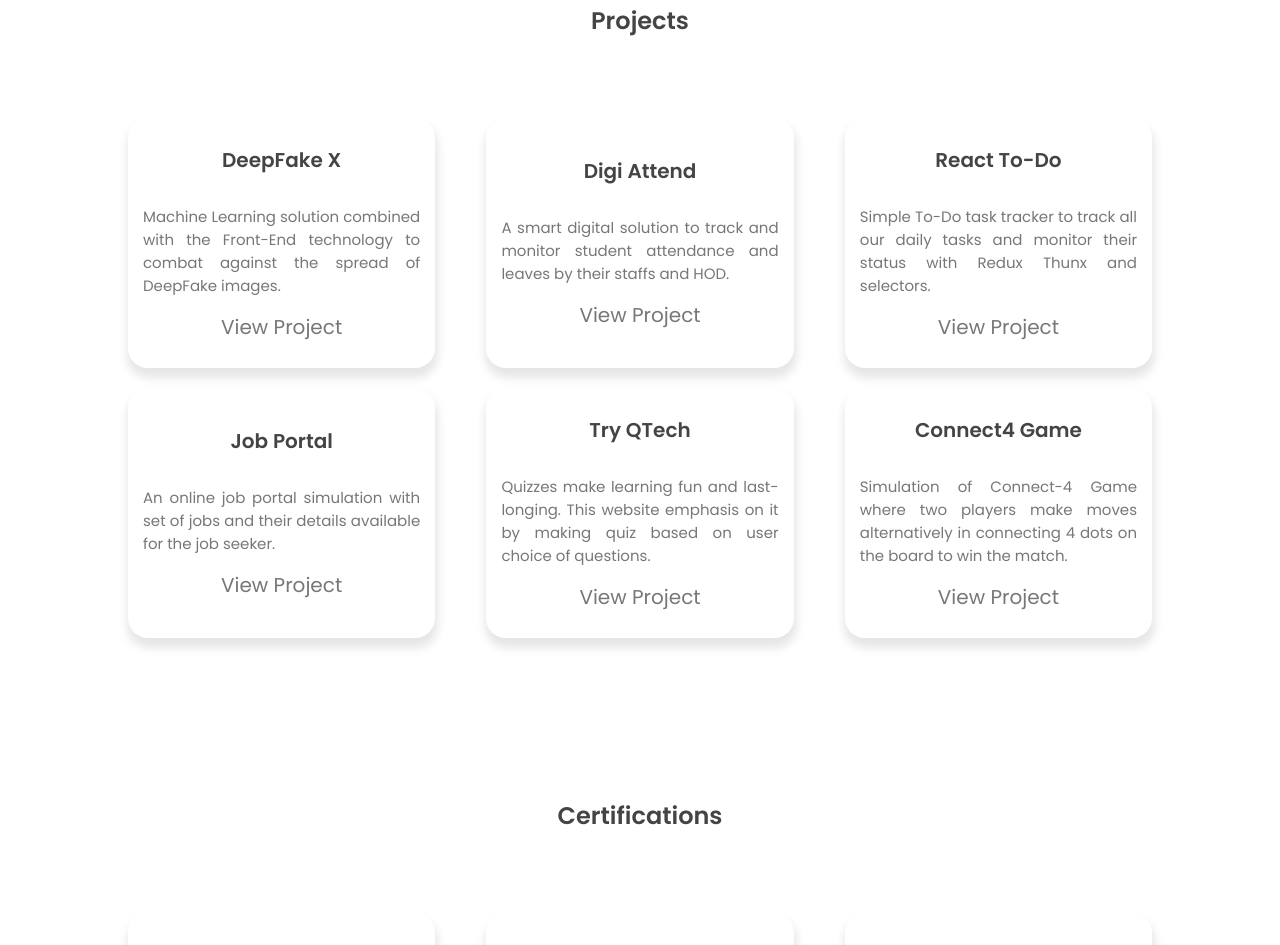
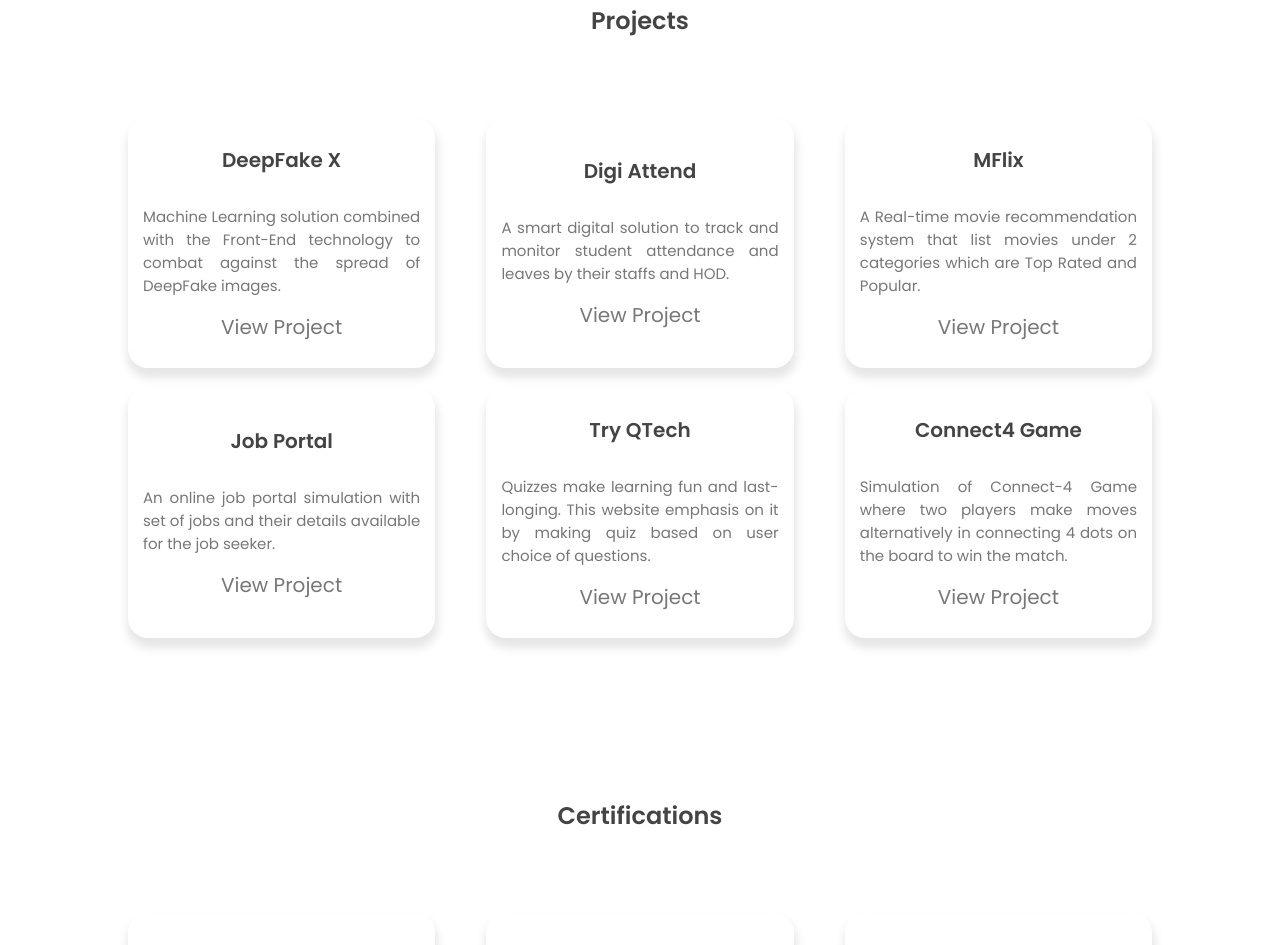
Before and after one commit to lck-manoj-s/Portfolio, a plain HTML site: page index.html in a window 1280 px wide. Shown: the part 1412-2357 px from the top of the page. Drawn offline with nearby package versions, Linux system fonts and the light colour scheme.

Commit message:
Update index.html

```diff
--- a/index.html
+++ b/index.html
@@ -264,11 +264,11 @@
                             </a>
                         </div>
                         <div class="project-box">
-                            <h3>React To-Do</h3>
+                            <h3>MFlix</h3>
                             <label
-                                >Simple To-Do task tracker to track all our
-                                daily tasks and monitor their status with Redux
-                                Thunx and selectors.
+                                >A Real-time movie recommendation system that
+                                list movies under 2 categories which are
+                                Top Rated and Popular.
                             </label>
                             <a
                                 href="https://github.com/Manoj-S375/React-Project-1"
```
